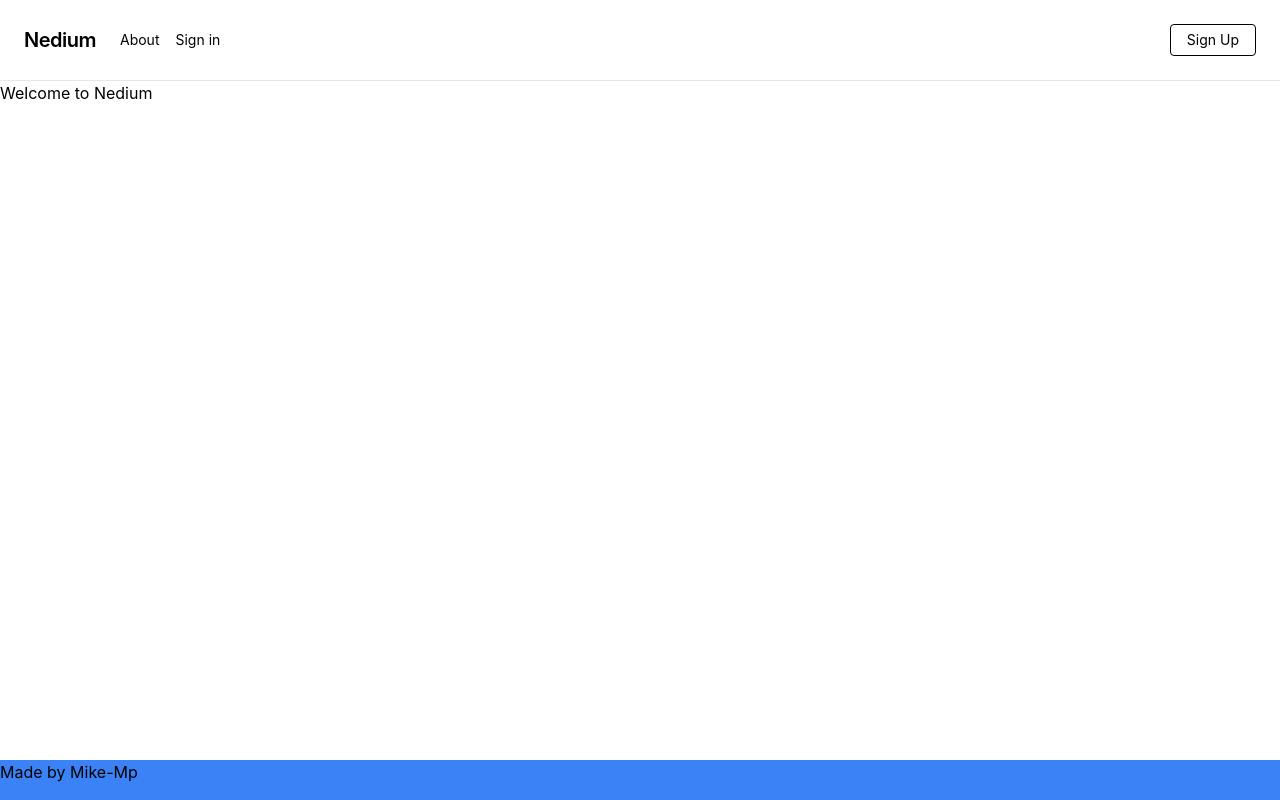
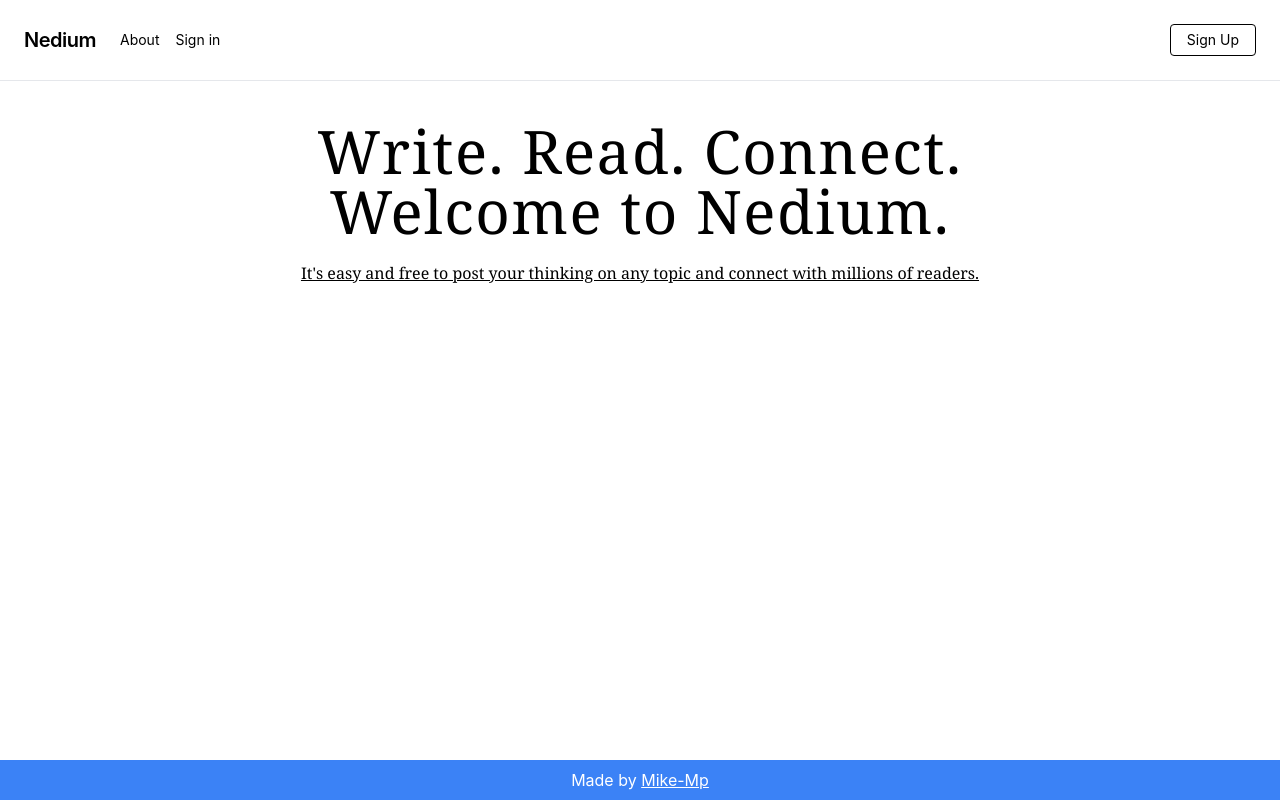
Before and after one commit to Mike-Mp/Nedium, a Next.js app: page / in a window 1280 px wide. Built offline with nearby package versions, Linux system fonts and the light colour scheme.

Commit message:
style header in index page

```diff
--- a/components/Footer.tsx
+++ b/components/Footer.tsx
@@ -2,7 +2,7 @@
 export default function Footer() {
     return (
         <footer className="h-10 bg-blue-500 fixed inset-x-0 bottom-0">
-            <p>Made by <a href="https://github.com/Mike-Mp/Nedium" target="_blank">Mike-Mp</a></p>
+            <p className="text-white mt-2 text-center">Made by <a href="https://github.com/Mike-Mp/Nedium" className="underline" target="_blank">Mike-Mp</a></p>
         </footer>
     )
 }
--- a/components/Nav.tsx
+++ b/components/Nav.tsx
@@ -2,7 +2,7 @@ import Link from 'next/link'
 
 export default function Nav() {
     return (
-        <nav className="flex items-center justify-between flex-wrap bg-teal p-6 container mx-auto">
+        <nav className="flex items-center justify-between flex-wrap p-6 container mx-auto">
         <div className="flex items-center flex-no-shrink text-black mr-6">
             <Link href="/">
                 <a className="font-semibold text-xl tracking-tight">Nedium</a>
--- a/pages/index.tsx
+++ b/pages/index.tsx
@@ -5,16 +5,27 @@ import styles from '../styles/Home.module.css'
 
 const Home: NextPage = () => {
   return (
-    <div className="container">
+    <div className="mt-10">
       <Head>
         <title>Nedium</title>
         <meta name="description" content="A markdown medium clone." />
         <link rel="icon" href="/favicon.ico" />
       </Head>
 
-      <main className="mb-auto h-10">
-          <h1>Welcome to Nedium</h1>
-      </main>
+      <header className="">
+        <div className="text-center">
+          <h1 className="text-6xl font-serif tracking-wide">
+           Write. Read. Connect.
+            <br />
+           Welcome to Nedium.
+           </h1>
+          <p className="text-m mt-5 font-serif underline">It's easy and free to post your thinking on any topic and connect with millions of readers.</p>
+        </div>
+     </header>
+
+     <main>
+
+     </main>
 
 
     </div>
```
